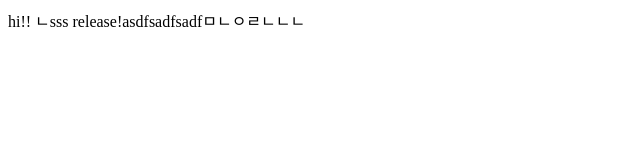
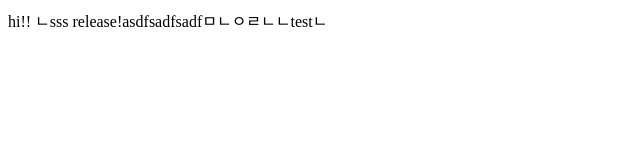
Before and after one commit to shinhyunha/practice, a plain HTML site: page minortest.html in a window 1280 px wide. Shown: the full height of the page, 0-640 px from the left. Drawn offline with Linux system fonts and the light colour scheme.

Commit message:
fix(shin): test31322

```diff
--- a/minortest.html
+++ b/minortest.html
@@ -7,6 +7,6 @@
 </head>
 <body>
     hi!! ㄴsss
-    release!asdfsadfsadfㅁㄴㅇㄹㄴㄴㄴ
+    release!asdfsadfsadfㅁㄴㅇㄹㄴㄴtestㄴ
 </body>
 </html>
```
